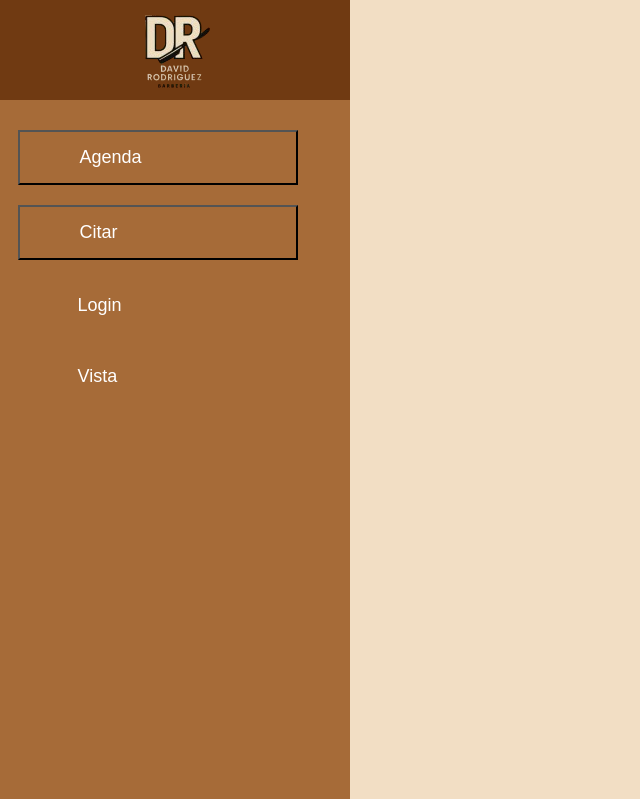
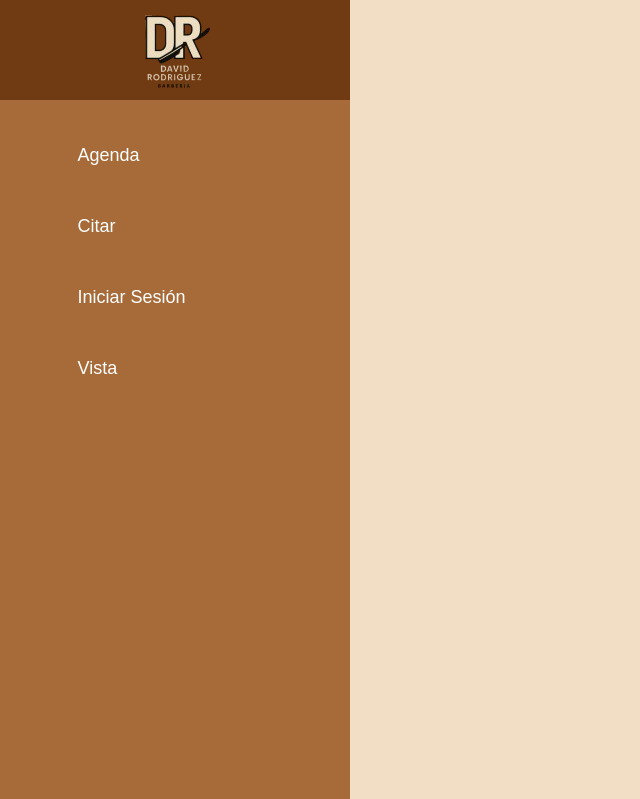
Before and after one commit to SebasRM159/PHPBarberShop, a PHP site: page / in a window 1280 px wide. Shown: the top 799 px of the page, without its empty margins (0-640 px from the left). Run offline with PHP 8.4, Linux system fonts and the light colour scheme.

Commit message:
Añade funcionalidad de sesión y estilos para botones en el menú de navegación.

```diff
--- a/PHPproyectoMo/index.php
+++ b/PHPproyectoMo/index.php
@@ -1,3 +1,6 @@
+<?php
+session_start();
+?>
 <!DOCTYPE html>
 <html lang="es">
 <head>
@@ -14,6 +17,23 @@
     <aside class="menu__sidebar">
         <div class="menu__brownsquare"></div>
         <img id="image" src="./images/Logo.png" class="menu__image" alt="Logo">
+        <?php if(isset($_SESSION['user'])): ?>
+            <div style="
+                background: #3e2723;
+                color: #fff;
+                text-align: center;
+                margin: 15px 0 20px 0;
+                padding: 12px 8px;
+                border-radius: 10px;
+                font-weight: bold;
+                box-shadow: 0 2px 8px rgba(0,0,0,0.15);
+                letter-spacing: 1px;
+                font-size: 1.05em;
+            ">
+                <span style="display:block; font-size:0.95em; opacity:0.8;">Sesión iniciada como:</span>
+                <span style="font-size:1.1em;"><?php echo htmlspecialchars($_SESSION['user']); ?></span>
+            </div>
+        <?php endif; ?>
         <ul class="menu__list">
             <button id="show-agenda-form" class="menu__link">
                 <li>Agenda</li>
@@ -21,10 +41,16 @@
             <button id="show-cita-form" class="menu__link">
                 <li>Citar</li>
             </button>
-            <a href="./template/login.php" class="menu__link">
-                <li>Login</li>
-            </a>
-            <a aria-label="Vista" class="menu__link">
+            <?php if(isset($_SESSION['user'])): ?>
+                <a href="./template/logout.php" class="menu__link">
+                    <li>Cerrar sesión</li>
+                </a>
+            <?php else: ?>
+                <a href="./template/login.php" class="menu__link">
+                    <li>Iniciar Sesión</li>
+                </a>
+            <?php endif; ?>
+            <a href="./template/Vista.php" class="menu__link">
                 <li>Vista</li>
             </a>
         </ul>
--- a/PHPproyectoMo/styles/stylesheet.css
+++ b/PHPproyectoMo/styles/stylesheet.css
@@ -257,6 +257,23 @@ footer{
   margin-bottom: 20px;
 }
 
+button.menu__link{
+  font-size: large;
+  font-weight: 100;
+  text-decoration: none;
+  color:white;
+  background-color: #a66b38;
+  display: block;
+  height: auto;
+  width: 80%;
+  border: none;
+  text-align: left;
+  padding: 15px 60px;
+  margin: 10px 0;
+  margin-left: 5%;
+  margin-bottom: 20px;
+}
+
 .menu__link:hover {
   border-radius: 7px;
   font-weight: bolder;
```
